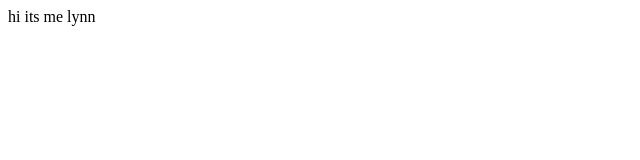
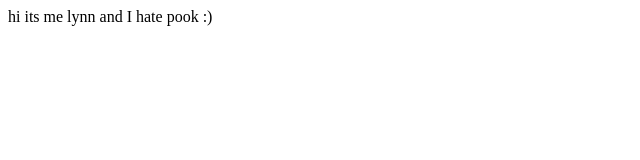
Before and after one commit to Syelitth/Syelitth.github.io, a plain HTML site: page index.html in a window 1280 px wide. Shown: the whole page, without its empty margins (0-640 px from the left). Drawn offline with Linux system fonts and the light colour scheme.

Commit message:
Update index.html

```diff
--- a/index.html
+++ b/index.html
@@ -1,6 +1,6 @@
 <html lang="en">
 <head>
 <body>
-hi its me lynn
+hi its me lynn and I hate pook :)
 </body>
 </html>
```
